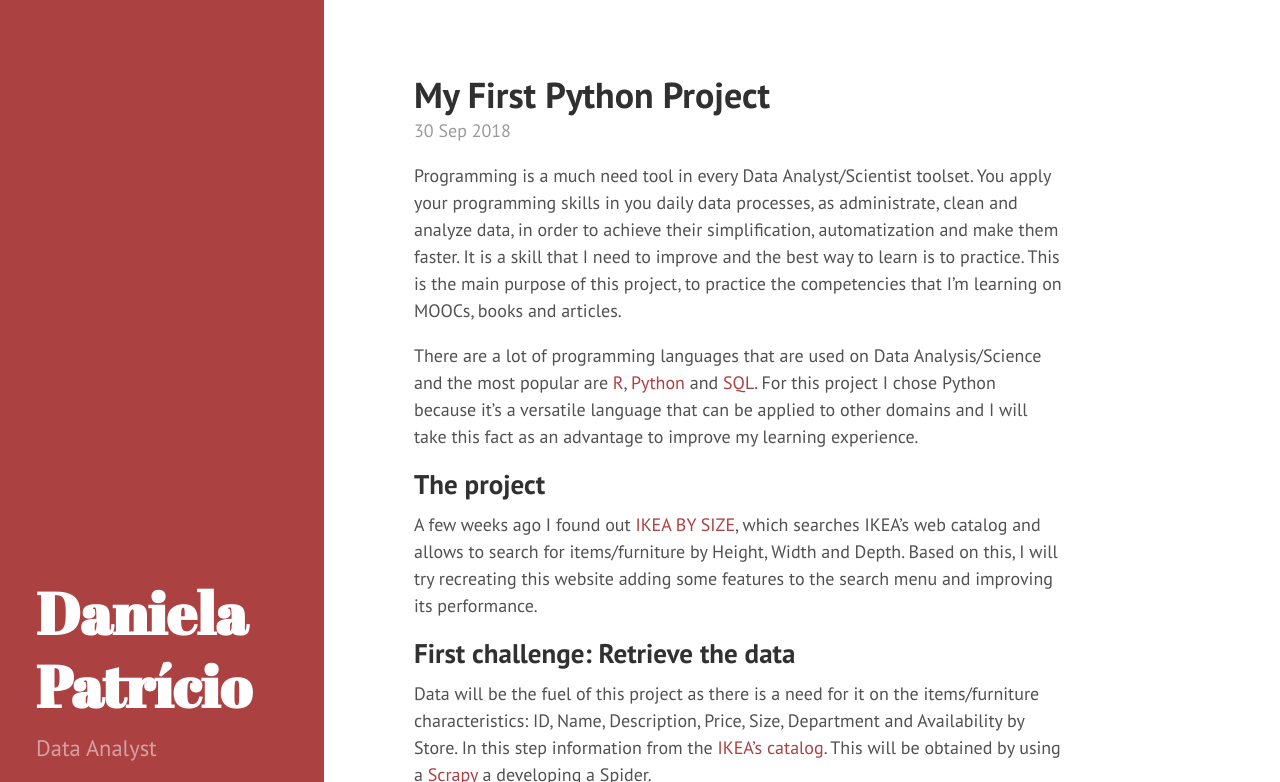
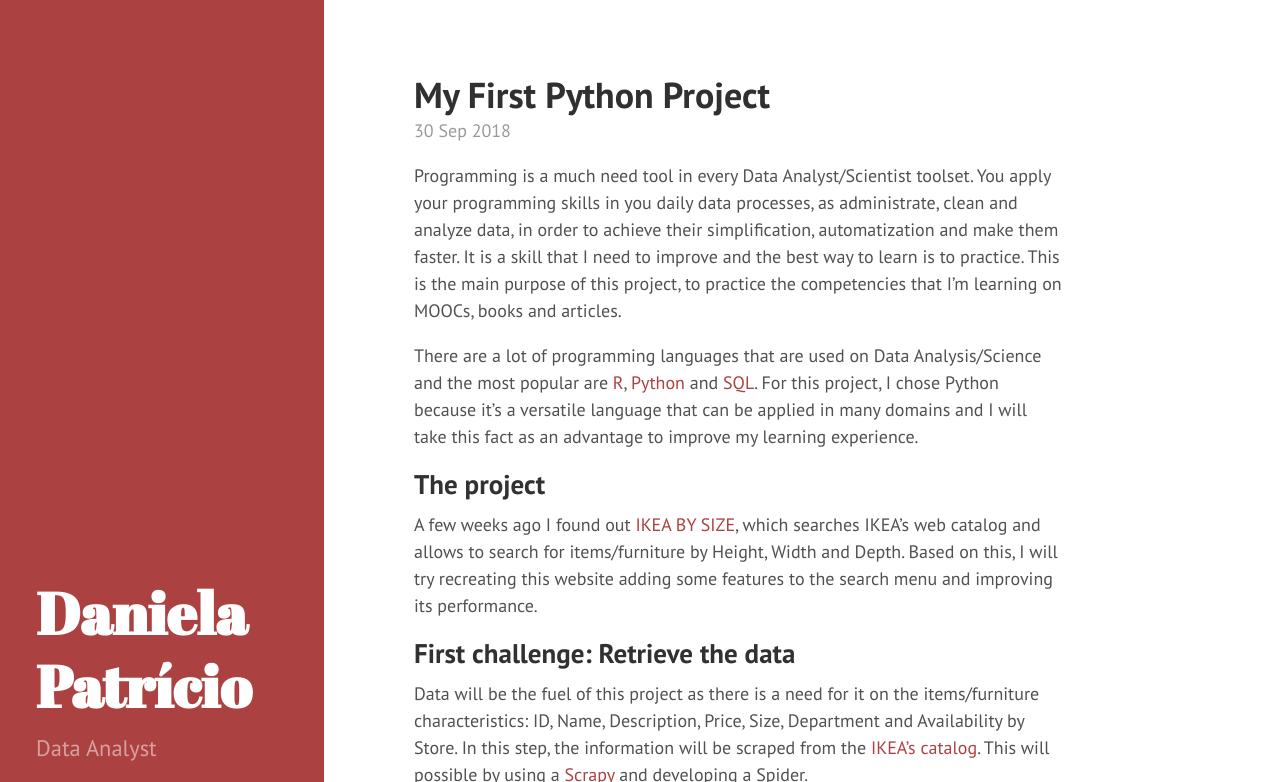
Before and after one commit to DanielaPatricio/DanielaPatricio.github.io, a Jekyll site: the page built from _posts/2018-09-30-first-python-project.md, in a window 1280 px wide and 900 px high, cut to the strip 0-782 px from the top of the window. Built offline with Jekyll 4.4.1, drawn with Linux system fonts in a browser that asks for light colours; some of the changed text lies outside the part shown.

Commit message:
Corrected grammar issues and typos

```diff
--- a/_posts/2018-09-30-first-python-project.md
+++ b/_posts/2018-09-30-first-python-project.md
@@ -9,7 +9,7 @@
 
 Programming is a much need tool in every Data Analyst/Scientist toolset. You apply your programming skills in you daily data processes, as administrate, clean and analyze data, in order to achieve their simplification, automatization and make them faster. It is a skill that I need to improve and the best way to learn is to practice. This is the main purpose of this project, to practice the competencies that I’m learning on MOOCs, books and articles.
 
-There are a lot of programming languages that are used on Data Analysis/Science and the most popular are [R]( https://www.r-project.org/about.html), [Python]( https://www.python.org/about/) and [SQL]( https://www.w3schools.com/sql/sql_intro.asp). For this project I chose Python because it’s a versatile language that can be applied to other domains and I will take this fact as an advantage to improve my learning experience.
+There are a lot of programming languages that are used on Data Analysis/Science and the most popular are [R]( https://www.r-project.org/about.html), [Python]( https://www.python.org/about/) and [SQL]( https://www.w3schools.com/sql/sql_intro.asp). For this project, I chose Python because it’s a versatile language that can be applied in many domains and I will take this fact as an advantage to improve my learning experience.
 
 ## The project
 
@@ -17,7 +17,7 @@
 
 ## First challenge: Retrieve the data
 
-Data will be the fuel of this project as there is a need for it on the items/furniture characteristics: ID, Name, Description, Price, Size, Department and Availability by Store. In this step information from the [IKEA’s catalog]( https://www.ikea.com/pt/pt/catalog/allproducts/department/). This will be obtained by using a [Scrapy]( https://scrapy.org/) a developing a Spider.
+Data will be the fuel of this project as there is a need for it on the items/furniture characteristics: ID, Name, Description, Price, Size, Department and Availability by Store. In this step, the information will be scraped from the [IKEA’s catalog]( https://www.ikea.com/pt/pt/catalog/allproducts/department/). This will possible by using a [Scrapy]( https://scrapy.org/) and developing a Spider.
 
 ![Hi Spider](https://thumbs.gfycat.com/CommonImperturbableBullfrog-size_restricted.gif)
 
@@ -34,4 +34,4 @@
 
 ## Conclusion
 
-This project will help me to learn Python while exploring its versatility in different areas and to overcome challenges. In the meantime, I will learn how to scrap data, how to automate scripts, how to store data to be 24/7 available and, finally, how to show the data acquired.
+This project will help me to learn Python while exploring its versatility in different areas. In the meantime, I will learn how to scrap data, how to automate scripts, how to store data to be 24/7 available and, finally, how to show the acquired data.
```
